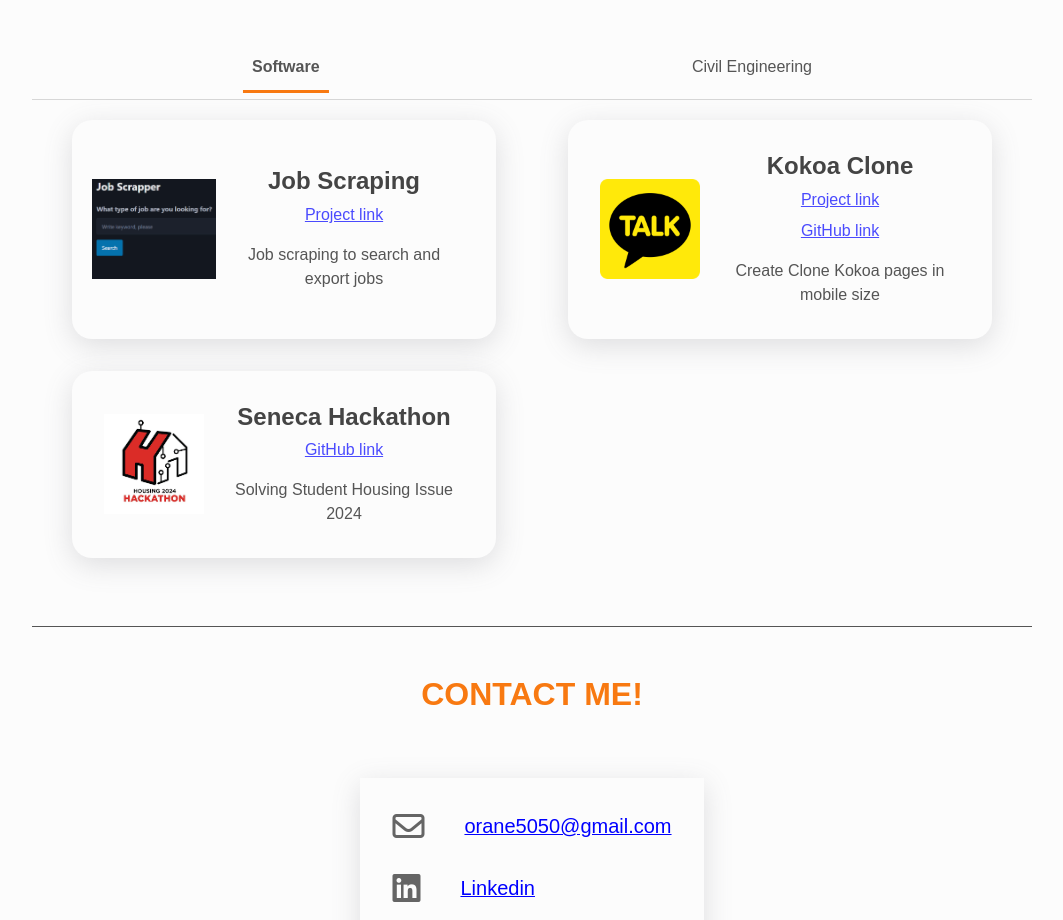
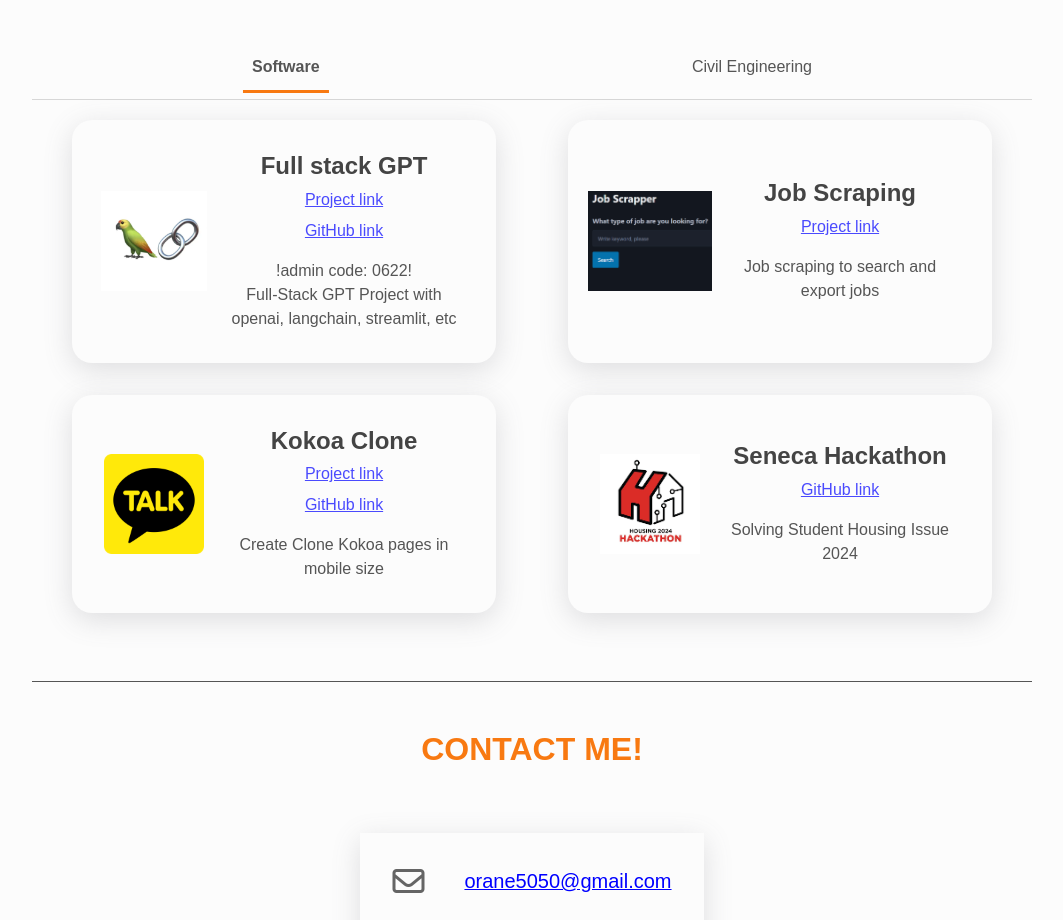
Before and after one commit to Heungbin-Oh/Portfolio, a plain HTML site: page index.html in a window 1280 px wide. Shown: the part 1480-2400 px from the top of the page, without its empty margins (108-1171 px from the left). Drawn offline with Linux system fonts and the light colour scheme.

Commit message:
update GPT prj

```diff
--- a/index.html
+++ b/index.html
@@ -184,6 +184,21 @@
                 <!-- Project 1 -->
                 <div class="project">
                   <div class="prj__img">
+                    <img src="img/full-stack_GPT_logo.png" alt="Full-stack GPT logo">
+                  </div>
+                  <div class="prj__content">
+                    <h3>Full stack GPT</h3>
+                    <a href="https://heungbin-oh-full-stack-gpt-home-mvxb4f.streamlit.app/" class="prj__link" target="_blank">Project link</a>
+                    <a href="https://github.com/Heungbin-Oh/full-stack-gpt" class="prj__link" target="_blank">GitHub link</a>
+                    <p class="project__description">
+                      !admin code: 0622!<br>
+                      Full-Stack GPT Project with openai, langchain, streamlit, etc
+                    </p>
+                  </div>
+                </div>
+                <!-- Project 2 -->
+                <div class="project">
+                  <div class="prj__img">
                     <img src="img/job_scrapper_logo.png" alt="Jop Scraping Project Image">
                   </div>
                   <div class="prj__content">
@@ -194,7 +209,7 @@
                     </p>
                   </div>
                 </div>
-                <!-- Project 2 -->
+                <!-- Project 3 -->
                 <div class="project">
                   <div class="prj__img">
                     <img src="img/kokoa-logo.png" alt="Kokoa Clone Project Image">
@@ -209,7 +224,7 @@
                   </div>
                 </div>
 
-                <!-- Project 3 -->
+                <!-- Project 4 -->
                 <div class="project">
                   <div class="prj__img">
                     <img src="img/hackathon-logo.png" alt="Seneca Hackathon Project Image">
```
Also changed, not shown: img/full-stack_GPT_logo.png (added).
